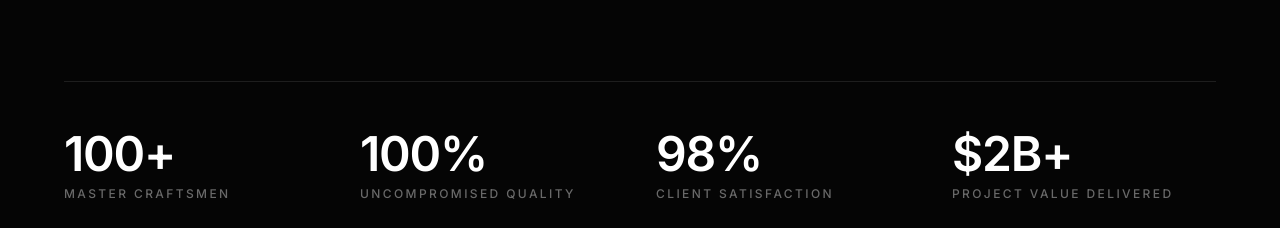
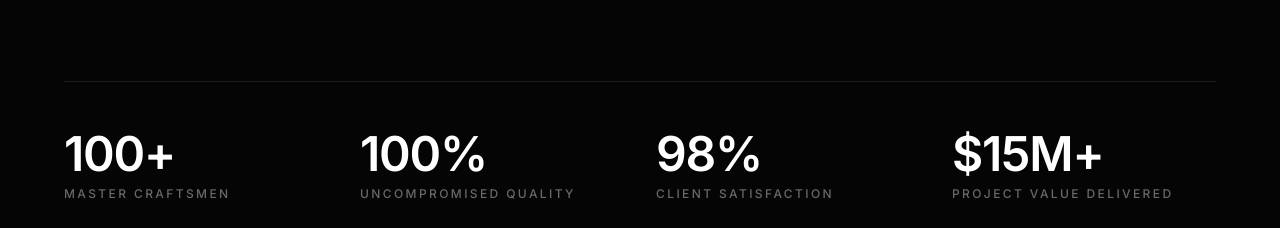
Before and after one commit to Sreeram4506/Norfolk, a React (Vite) app: page / in a window 1280 px wide. Shown: the part 2720-2948 px from the top of the page. Built offline with nearby package versions, Linux system fonts and the light colour scheme.

Commit message:
Update project value delivered to +

```diff
--- a/src/config.ts
+++ b/src/config.ts
@@ -165,7 +165,7 @@ export const aboutConfig: AboutConfig = {
     { value: "100+", label: "Master Craftsmen" },
     { value: "100%", label: "Uncompromised Quality" },
     { value: "98%", label: "Client Satisfaction" },
-    { value: "$2B+", label: "Project Value Delivered" },
+    { value: "$15M+", label: "Project Value Delivered" },
   ],
 };
 
```
